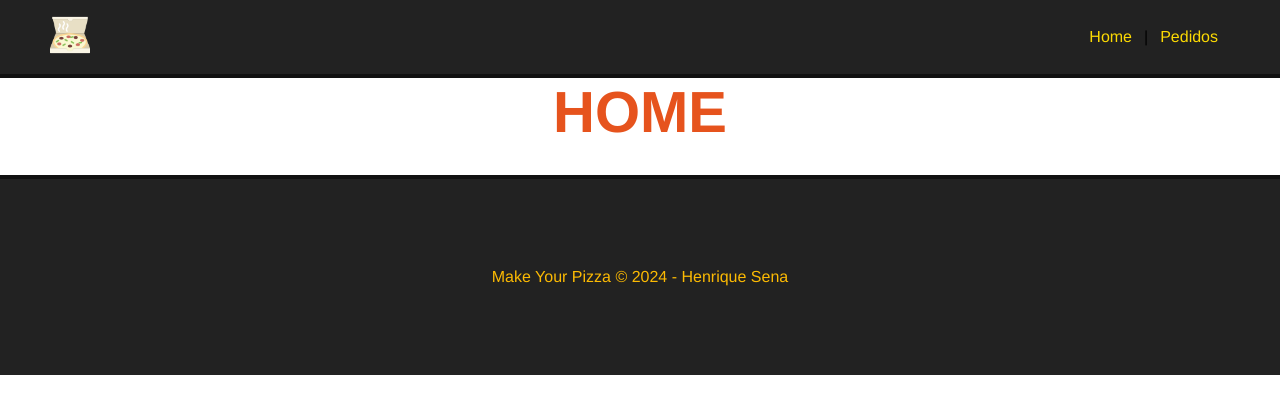
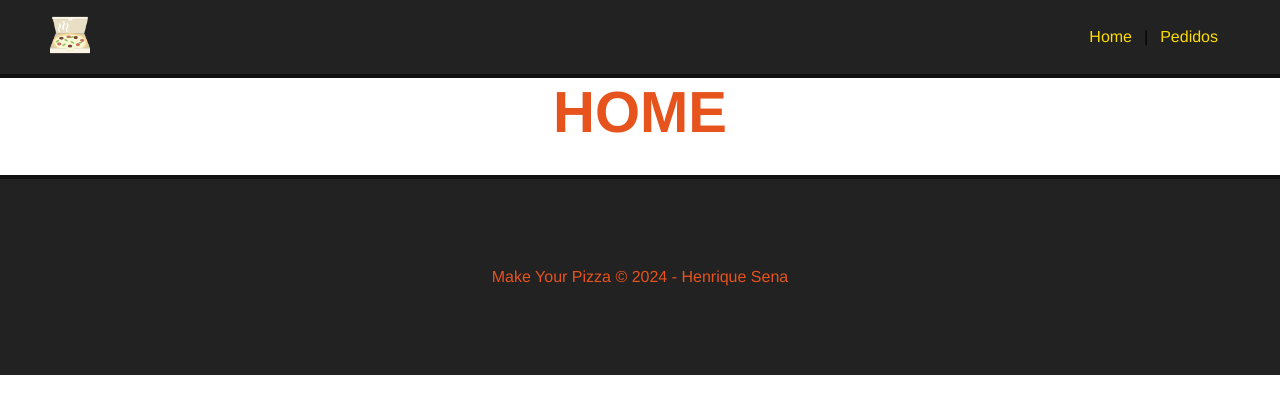
Before and after one commit to hsenadasilva132/Vue_Pizzaria, a Vue app in the folder vue_pizzaria/: page / in a window 1280 px wide. Shown: the top 414 px of the page. Built offline with nearby package versions, Linux system fonts and the light colour scheme.

Commit message:
Alteração na estilização
Cor da fonte alterada

```diff
--- a/vue_pizzaria/src/components/Footer.vue
+++ b/vue_pizzaria/src/components/Footer.vue
@@ -16,7 +16,7 @@ export default {
     height: 200px;
     background-color: #222;
     border-top: 4px solid #111;
-    color: #FCBA03;
+    color: #E6531D;
     display: flex;
     align-items: center;
     justify-content: center;
```
